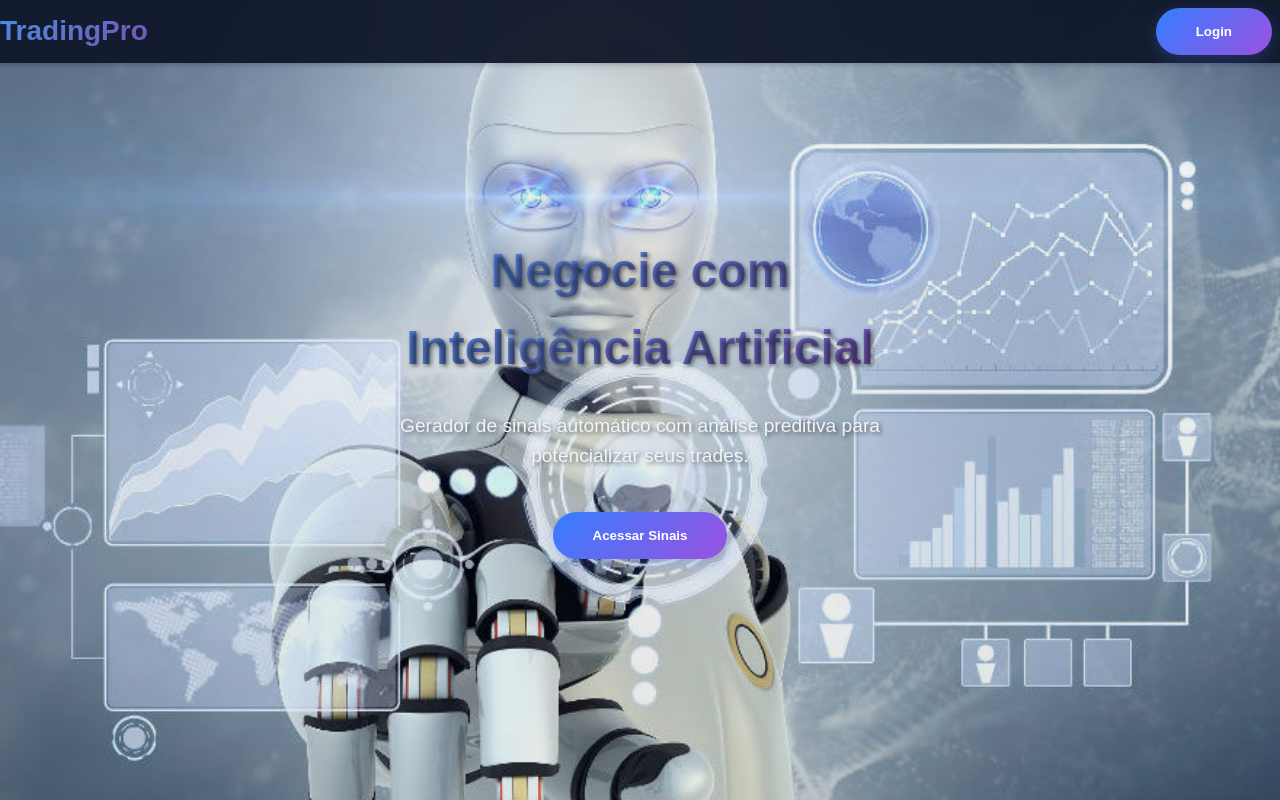
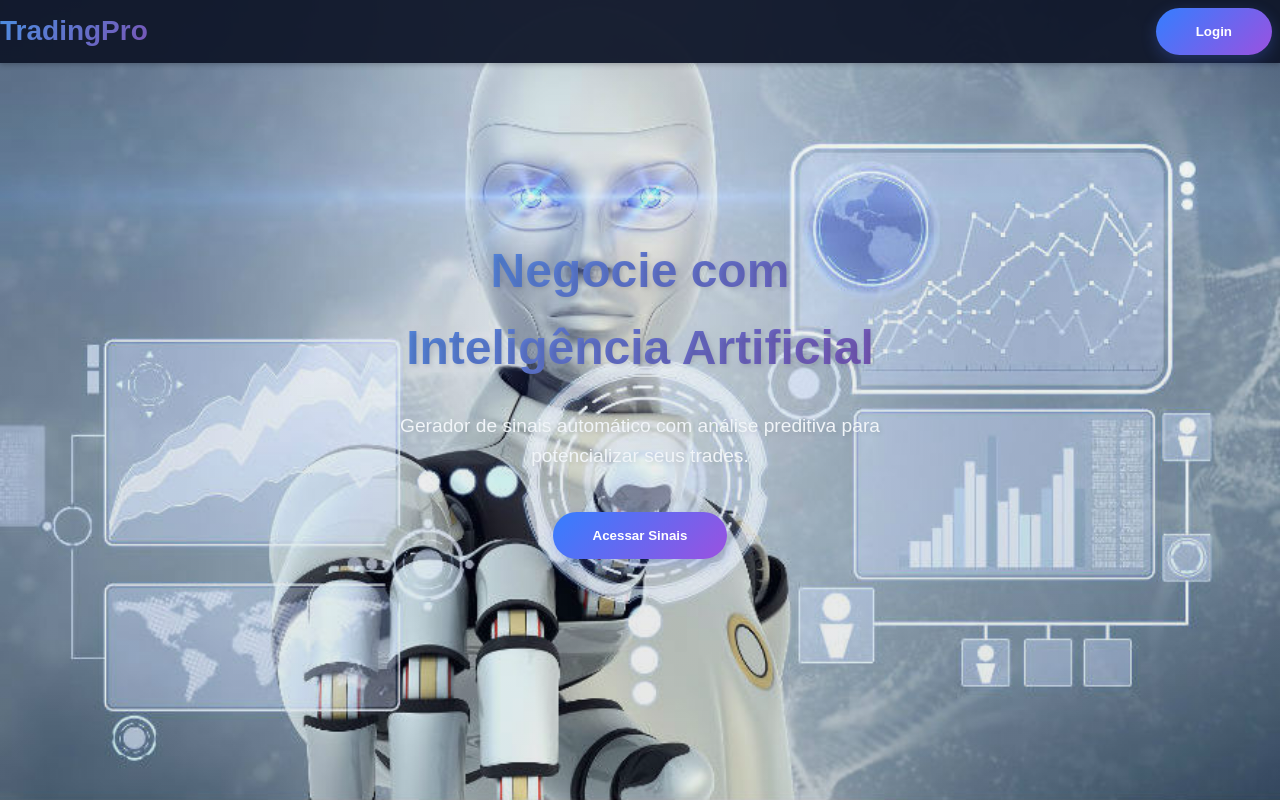
Before and after one commit to giliardmart/tradingpro-site, a plain HTML site: page index.html in a window 1280 px wide. Drawn offline with Linux system fonts and the light colour scheme.

Commit message:
Update style.css

```diff
--- a/style.css
+++ b/style.css
@@ -83,7 +83,7 @@ body {
 .hero-content {
     max-width: 600px;
     padding: 2rem;
-    text-shadow: 2px 2px 4px rgba(0, 0, 0, 0.5);
+    text-shadow: 2px 2px 4px rgba(0, 0, 0, 0.10);
     /* Text shadow for readability */
 }
 
```
